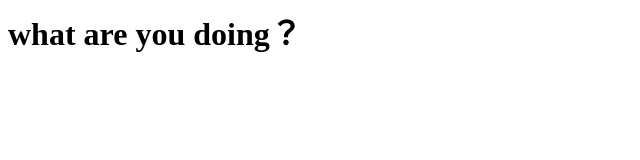
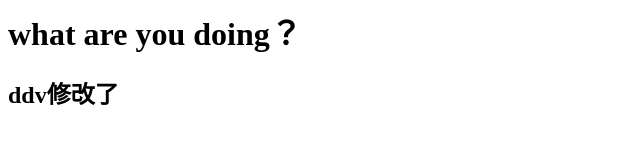
Before and after one commit to 00Lyb00/No1, a plain HTML site: page index.html in a window 1280 px wide. Shown: the whole page, without its empty margins (0-640 px from the left). Drawn offline with Linux system fonts and the light colour scheme.

Commit message:
fix:ddv第一次修改index.html

```diff
--- a/index.html
+++ b/index.html
@@ -1 +1,2 @@
 <h1>what are you doing？</h1>
+<h2>ddv修改了</h2>
```
